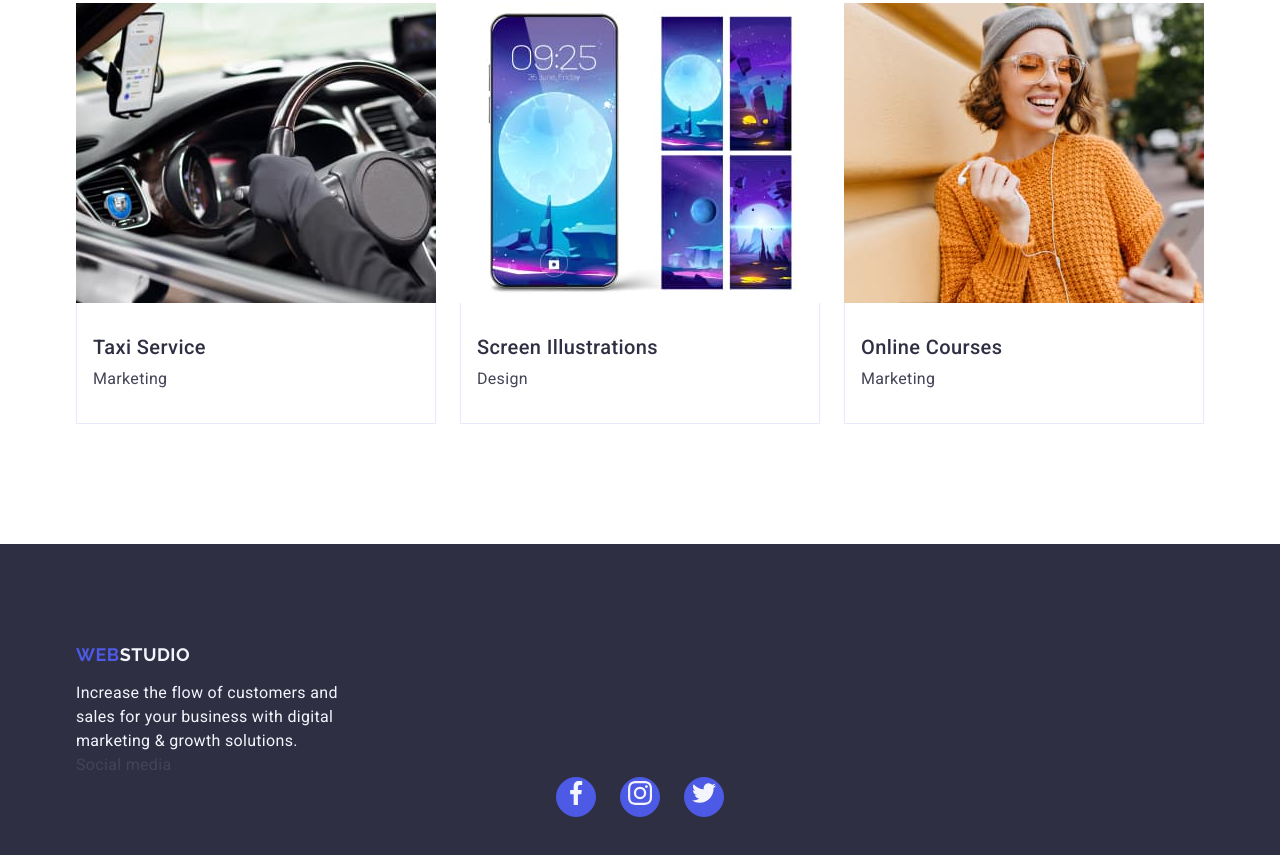
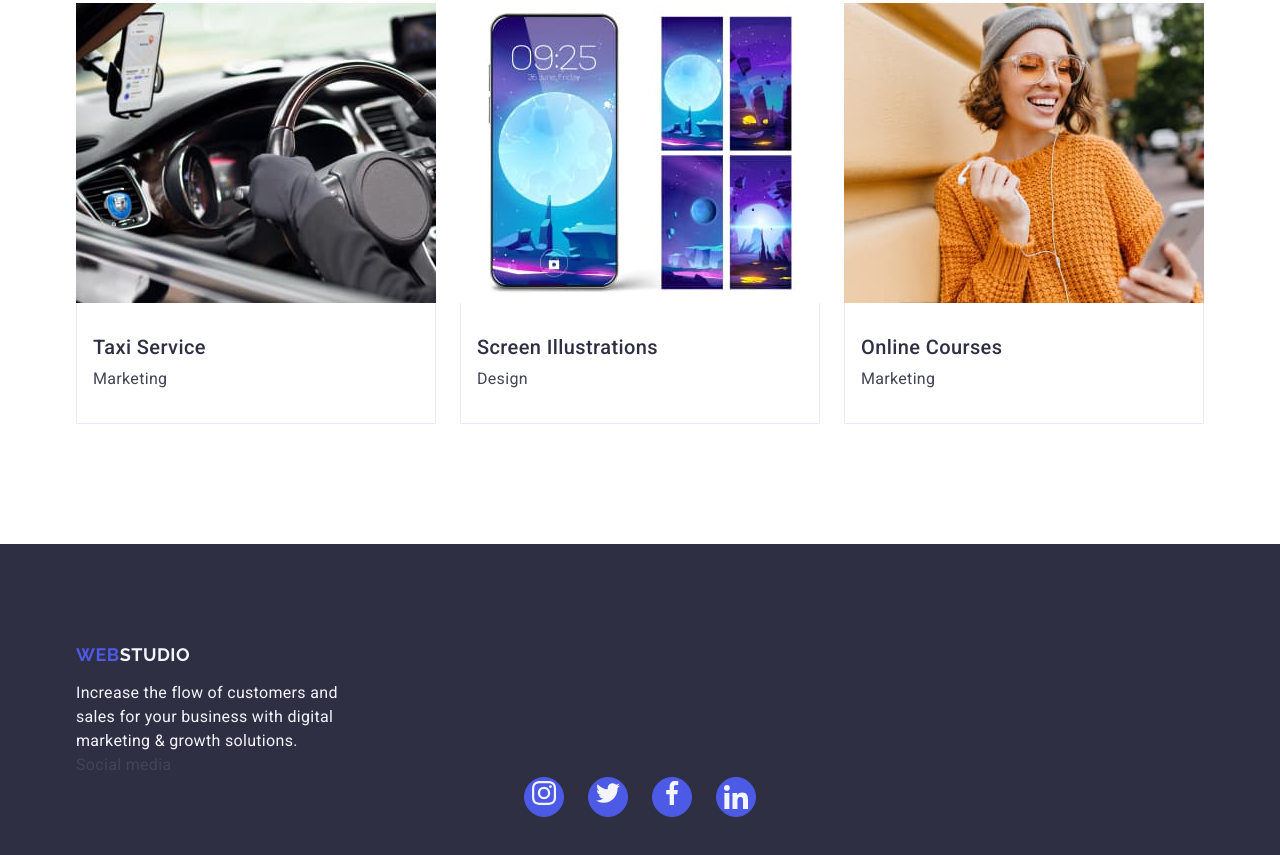
Before and after one commit to Arrakk-tur/goit-markup-hw-04, a plain HTML site: page index.html in a window 1280 px wide. Shown: the part 2637-3492 px from the top of the page. Drawn offline with nearby package versions, Linux system fonts and the light colour scheme.

Commit message:
first try

```diff
--- a/css/styles.css
+++ b/css/styles.css
@@ -355,6 +355,7 @@ footer {
 }
 .footer {
   display: flex;
+  flex-direction: row;
   align-items: center;
   padding: 100px 0;
 }
@@ -362,3 +363,6 @@ footer {
   width: 264px;
   color: rgba(var(--coud-cl));
 }
+.footer-wrapper {
+  display: block;
+}
--- a/index.html
+++ b/index.html
@@ -413,19 +413,6 @@
             <li class="socials-item">
               <a
                 class="socials-link"
-                href="https://facebook.com"
-                target="_blank"
-                rel="noopener noreferrer"
-                aria-label="Link to Facebook site"
-              >
-                <svg class="socials-icon" width="24" height="24">
-                  <use href="./images/icons.svg#facebook"></use>
-                </svg>
-              </a>
-            </li>
-            <li class="socials-item">
-              <a
-                class="socials-link"
                 href="https://instagram.com"
                 target="_blank"
                 rel="noopener noreferrer"
@@ -449,6 +436,24 @@
                 </svg>
               </a>
             </li>
+            <li class="socials-item">
+              <a
+                class="socials-link"
+                href="https://facebook.com"
+                target="_blank"
+                rel="noopener noreferrer"
+                aria-label="Link to Facebook site"
+              >
+                <svg class="socials-icon" width="24" height="24">
+                  <use href="./images/icons.svg#facebook"></use>
+                </svg>
+              </a>
+            </li>
+            <li class="socials-item">
+              <svg class="socials-icon" width="24" height="24">
+                <use href="./images/icons.svg#linkedin"></use>
+              </svg>
+            </li>
           </ul>
         </div>
       </div>
```
